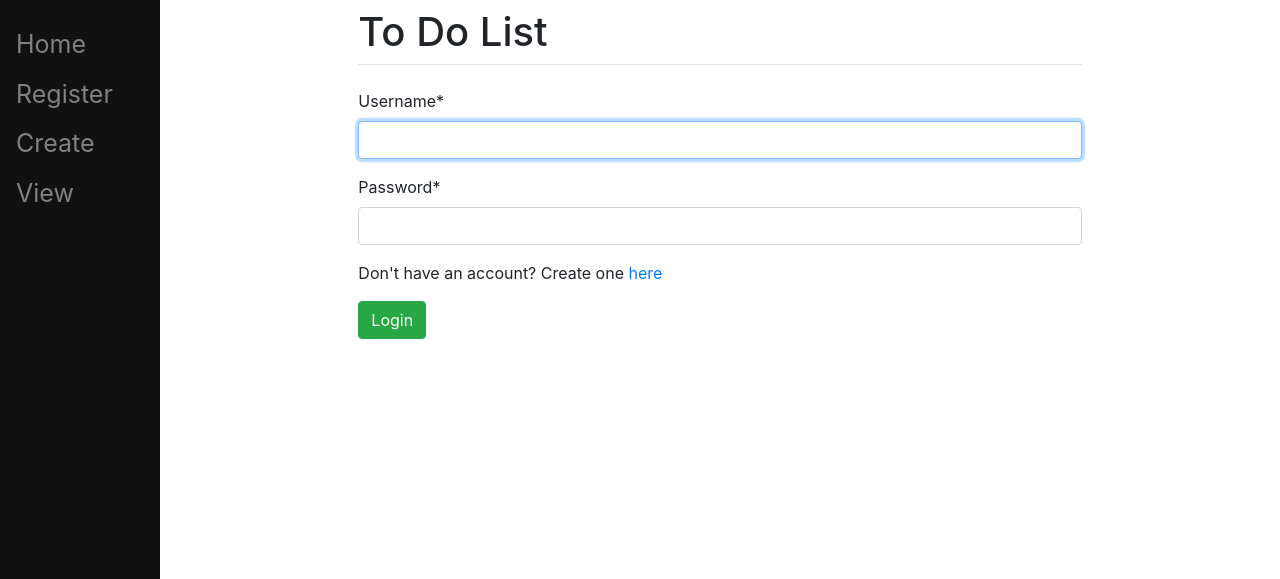
After one commit to Lebron1671/ToDoList, a Django app: page /login/ in a window 1280 px wide. The commit adds this page. Shown: the top 579 px of the page. Run offline with Django 4.2, Linux system fonts and the light colour scheme; some libraries are stand-ins or nearby versions.

Commit message:
Added login page

```diff
--- a/to_do_list/main/templates/main/base.html
+++ b/to_do_list/main/templates/main/base.html
@@ -50,8 +50,8 @@
                 <div class="col-8">
                     <h1 class="mt-2">To Do List</h1>
                     <hr class="mt-0 mb-4">
-                    {% block content %}
-                    {% endblock %}
+                        {% block content %}
+                        {% endblock %}
                 </div>
             </div>
         </div>
--- /dev/null
+++ b/to_do_list/register/templates/registration/login.html
@@ -0,0 +1,14 @@
+{% extends "main/base.html" %}
+
+{% block title %}Login Here{% endblock %}
+{% load crispy_forms_tags %}
+
+{% block content %}
+    <form method="post" class="form-group">
+        {% csrf_token %}
+        {{ form|crispy }}
+        <p>Don't have an account? Create one <a href="/register">here</a></p>
+        <button type="submit" class="btn btn-success">Login</button>
+
+    </form>
+{% endblock %}
--- a/to_do_list/to_do_list/settings.py
+++ b/to_do_list/to_do_list/settings.py
@@ -127,3 +127,6 @@ STATIC_URL = 'static/'
 DEFAULT_AUTO_FIELD = 'django.db.models.BigAutoField'
 
 CRISPY_TEMPLATE_PACK="bootstrap4"
+
+LOGIN_REDIRECT_URL = "/"
+LOGOUT_REDIRECT_URL = "/"
--- a/to_do_list/to_do_list/urls.py
+++ b/to_do_list/to_do_list/urls.py
@@ -21,4 +21,5 @@ urlpatterns = [
     path('admin/', admin.site.urls),
     path("", include('register.urls')),
     path('', include('main.urls')),
+    path('', include('django.contrib.auth.urls')),
 ]
```
Also changed, not shown: to_do_list/db.sqlite3.
